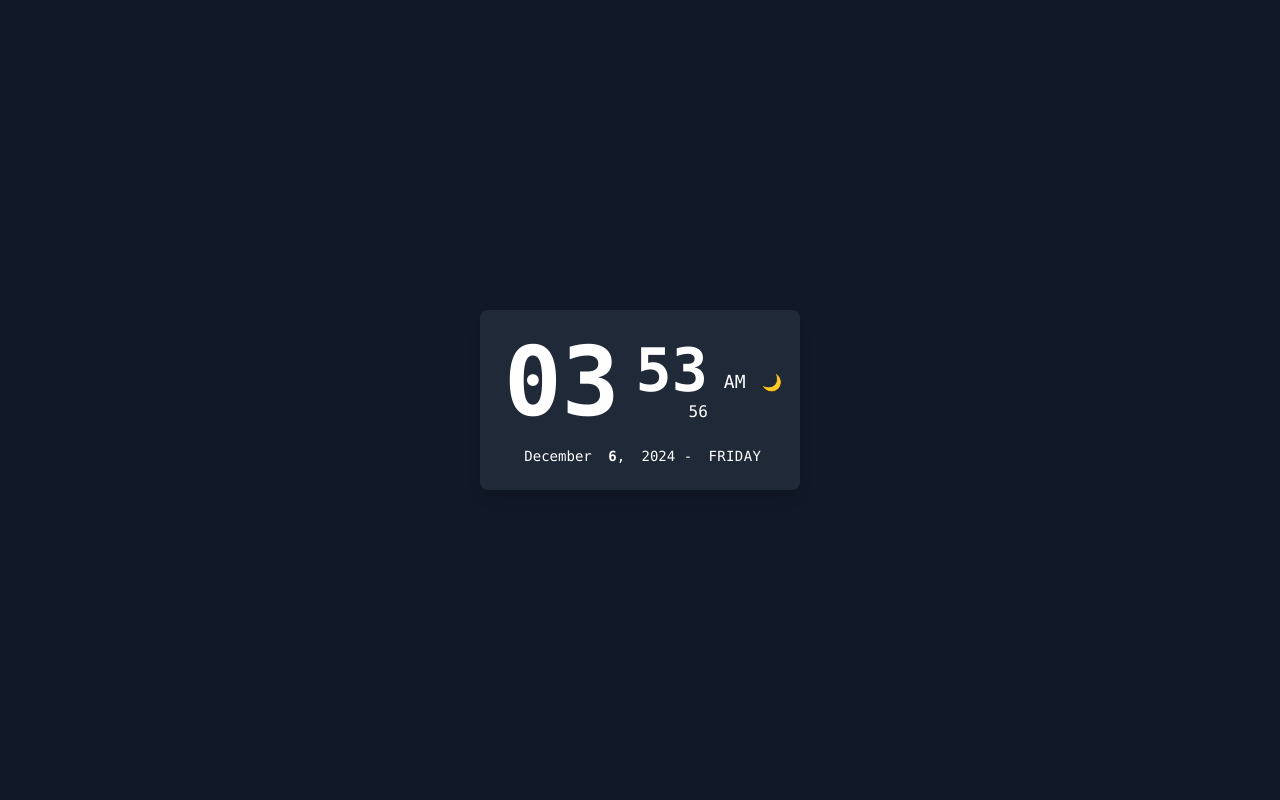
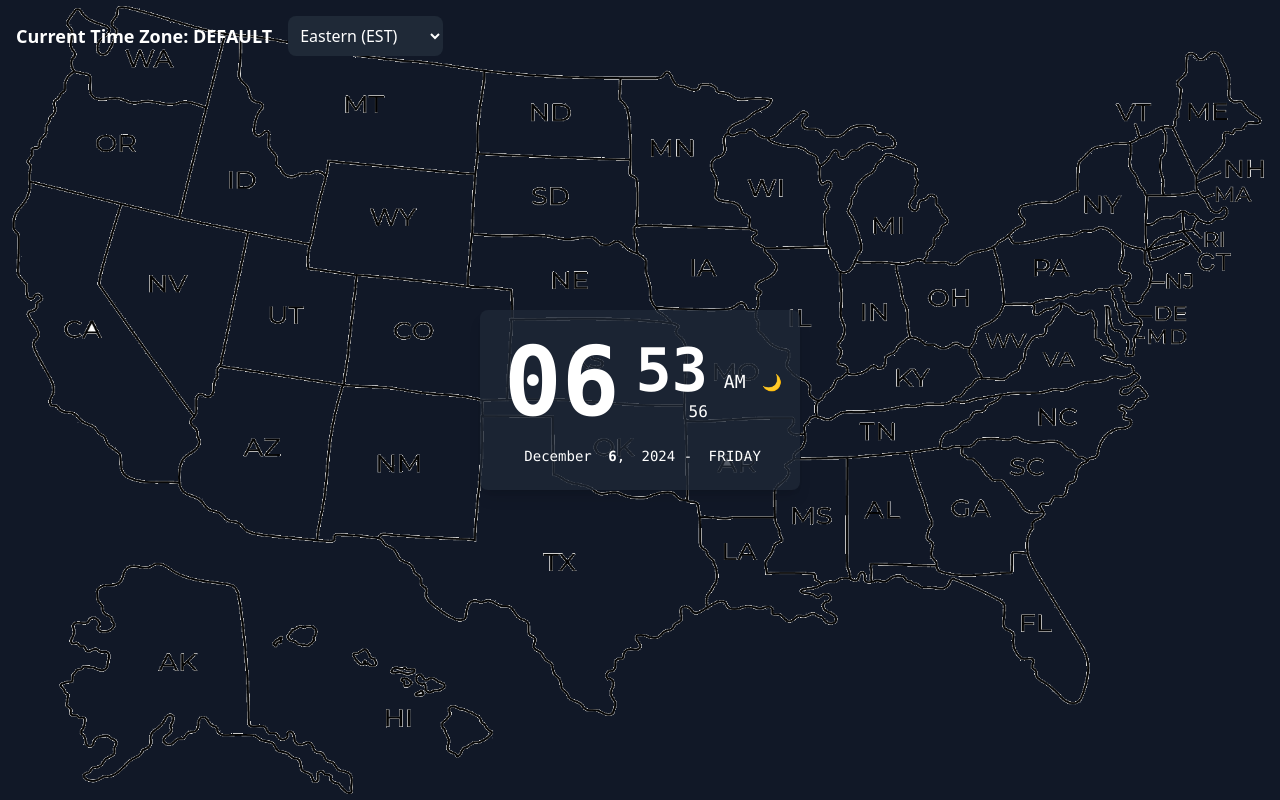
Before and after one commit to tharium/date-time-tailwind, a website: page public/index.html in a window 1280 px wide. Drawn offline with nearby package versions, Linux system fonts and the light colour scheme.

Commit message:
Added dynamic background
Added images for dynamic background to change based on time zone, added functionality to change time zone

```diff
--- a/public/index.html
+++ b/public/index.html
@@ -9,9 +9,20 @@
 </head>
 
 <body id="dynamicBg"
-class="bg-gray-900 bg-cover bg-center text-white flex items-center justify-center min-h-screen">
+class="bg-gray-900 bg-[length:1450px_1020px] bg-center bg-no-repeat text-white flex items-center justify-center min-h-screen">
+<header class="absolute top-4 left-4 flex items-center space-x-4">
+  <span id="currentTimeZone" class="text-lg font-bold">Current Time Zone: EST</span>
+  <select id="timeZoneSelector" class="bg-gray-800 text-white rounded-lg p-2">
+    <option value="EST">Eastern (EST)</option>
+    <option value="CST">Central (CST)</option>
+    <option value="MST">Mountain (MST)</option>
+    <option value="PST">Pacific (PST)</option>
+    <option value="AKST">Alaska (AKST)</option>
+    <option value="HST">Hawaii (HST)</option>
+  </select>
+</header>
 
-  <main class="grid grid-rows-[auto_auto] gap-4 p-6 bg-gray-800 rounded-lg shadow-lg max-w-xs">
+  <main class="grid grid-rows-[auto_auto] gap-4 p-6 bg-opacity-75 bg-gray-800 rounded-lg shadow-lg max-w-xs">
       <!-- Time -->
       <time class="flex items-center space-x-4">
           <data class="hours text-8xl font-mono font-bold justify-self-start">HH</data>
--- a/public/time.js
+++ b/public/time.js
@@ -9,8 +9,20 @@ const theClockApp = () => {
     // Check-Check: See all `Date()` methods and properties
     // console.log( timeNow );
 
+    const selectedTimeZone = document.getElementById("timeZoneSelector").value;
+
+    // time zone offset based on PST by default
+    const timeZoneOffsets = {
+        PST: 0,
+        MST: 1,
+        CST: 2,
+        EST: 3,
+        AKST: -1,
+        HST: -2,
+    }
+
     // Get current hours
-    let gotHours = timeNow.getHours();
+    let gotHours = timeNow.getHours() + timeZoneOffsets[selectedTimeZone];
     // Get current minutes
     let gotMinutes = timeNow.getMinutes();
     // Get current seconds
@@ -18,6 +30,10 @@ const theClockApp = () => {
 
     // Check-Check: Is the data correct?
     // console.log(gotHours, gotMinutes, gotSeconds);
+
+    if (gotHours >= 24) {
+        gotHours %= 24; // Wrap around if greater than 23
+    }
 
     /************
     Format Data
@@ -92,3 +108,54 @@ const theClockApp = () => {
         // update the icon every minute
         setInterval(updateTimeIcon, 60000);
     });
+
+    document.addEventListener("DOMContentLoaded", () => {
+        const body = document.getElementById("dynamicBg");
+        const timeZoneSelector = document.getElementById("timeZoneSelector");
+
+        function updateBackground(timezone) {
+          // Define images based on the timezone (or any condition)
+          const backgrounds = {
+            EST: "url('./images/eastern-zone.png')",
+            PST: "url('./images/pacific-zone.png')",
+            CST: "url('./images/central-zone.png')",
+            MST: "url('./images/mountain-zone.png')",
+            AKST: "url('./images/alaskan-zone.png')",
+            HST: "url('./images/hawaiin-zone.png')",
+            DEFAULT: "url('./images/transparent-us-map.png')"
+          };
+
+          currentTimeZone.textContent = `Current Time Zone: ${timezone}`;
+
+          const backgroundImage = backgrounds[timezone] || backgrounds["DEFAULT"];
+
+          // Apply the background image
+          body.style.backgroundImage = backgroundImage;
+
+          body.style.backgroundColor = "rgba(17, 24, 39, 1)"; // Tailwind gray-900
+        }
+
+        timeZoneSelector.addEventListener("change", (event) => {
+            const selectedTimeZone = event.target.value;
+            updateBackground(selectedTimeZone);
+          });
+
+        const timeNow = new Date();
+        const timezoneOffsetMinutes = timeNow.getTimezoneOffset(); // Offset in minutes
+        const timezoneOffsetHours = -timezoneOffsetMinutes / 60; // Convert to hours and invert sign
+
+        // Mapping offsets to time zones
+        const timezoneMap = {
+            "-10": "HST", // Hawaii Standard Time
+            "-9": "AKST", // Alaska Standard Time
+            "-8": "PST", // Pacific Standard Time
+            "-7": "MST", // Mountain Standard Time
+            "-6": "CST", // Central Standard Time
+            "-5": "EST", // Eastern Standard Time
+        };
+
+        const timezone = timezoneMap[timezoneOffsetHours] || "DEFAULT";
+
+        // call the function once when the page loads
+        updateBackground(timezone);
+      });
```
Also changed, not shown: public/images/alaskan-zone.png (added), public/images/central-zone.png (added), public/images/eastern-zone.png (added), public/images/hawaiin-zone.png (added), public/images/mountain-zone.png (added), public/images/pacific-zone.png (added), public/images/transparent-us-map.png (added).
